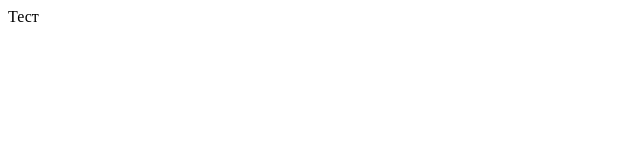
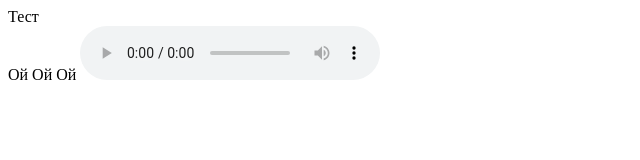
Before and after one commit to xzforever/xzforever.github.io, a plain HTML site: page index.html in a window 1280 px wide. Shown: the whole page, without its empty margins (0-640 px from the left). Drawn offline with Linux system fonts and the light colour scheme.

Commit message:
Add files via upload

```diff
--- a/index.html
+++ b/index.html
@@ -7,5 +7,9 @@
 </head>
 <body>
  	Тест
+ 	<div class="col-sm-5">
+				Ой Ой Ой
+				<audio src="OyOy.mp3" controls></audio>
+			</div>
 </body>
 </html>
```
